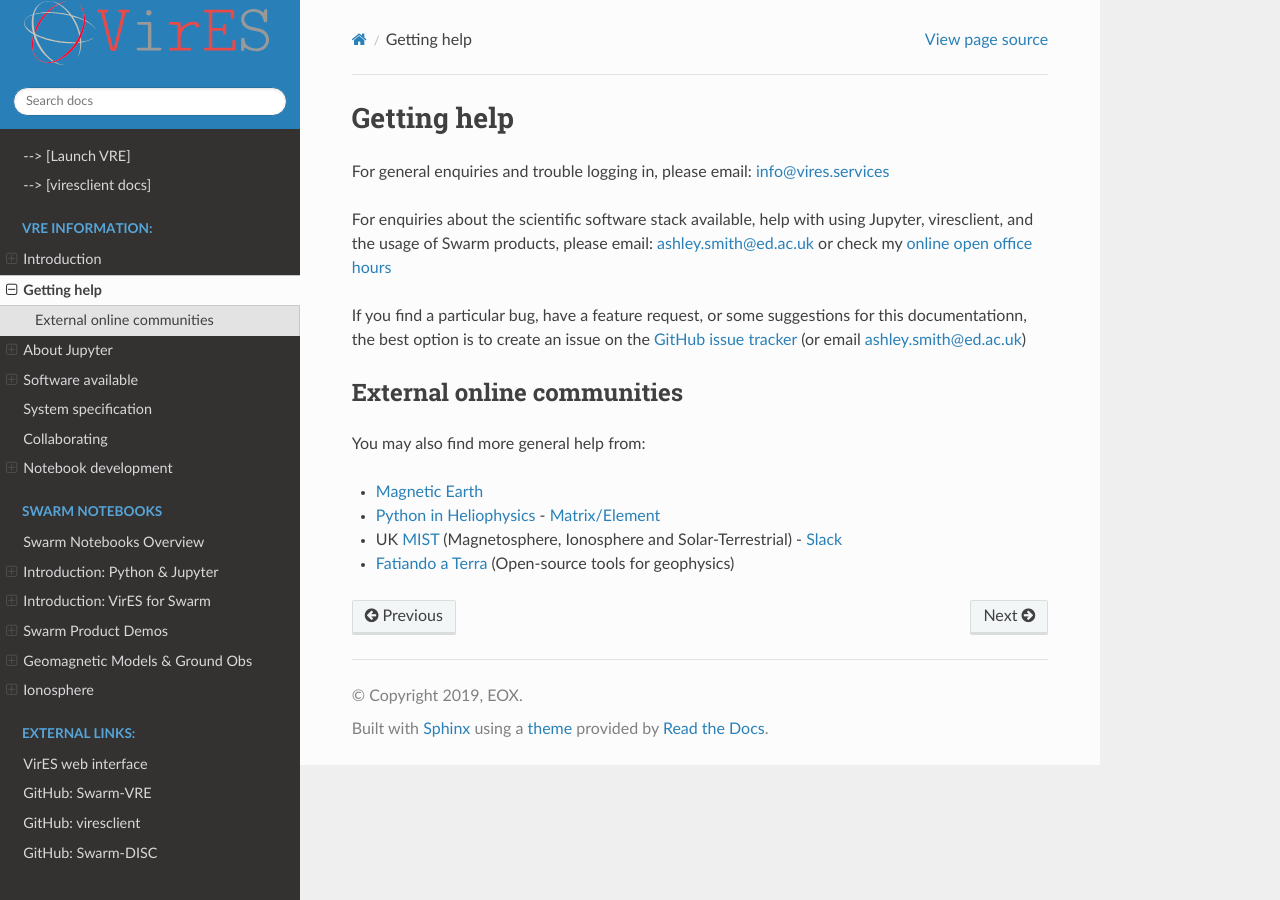
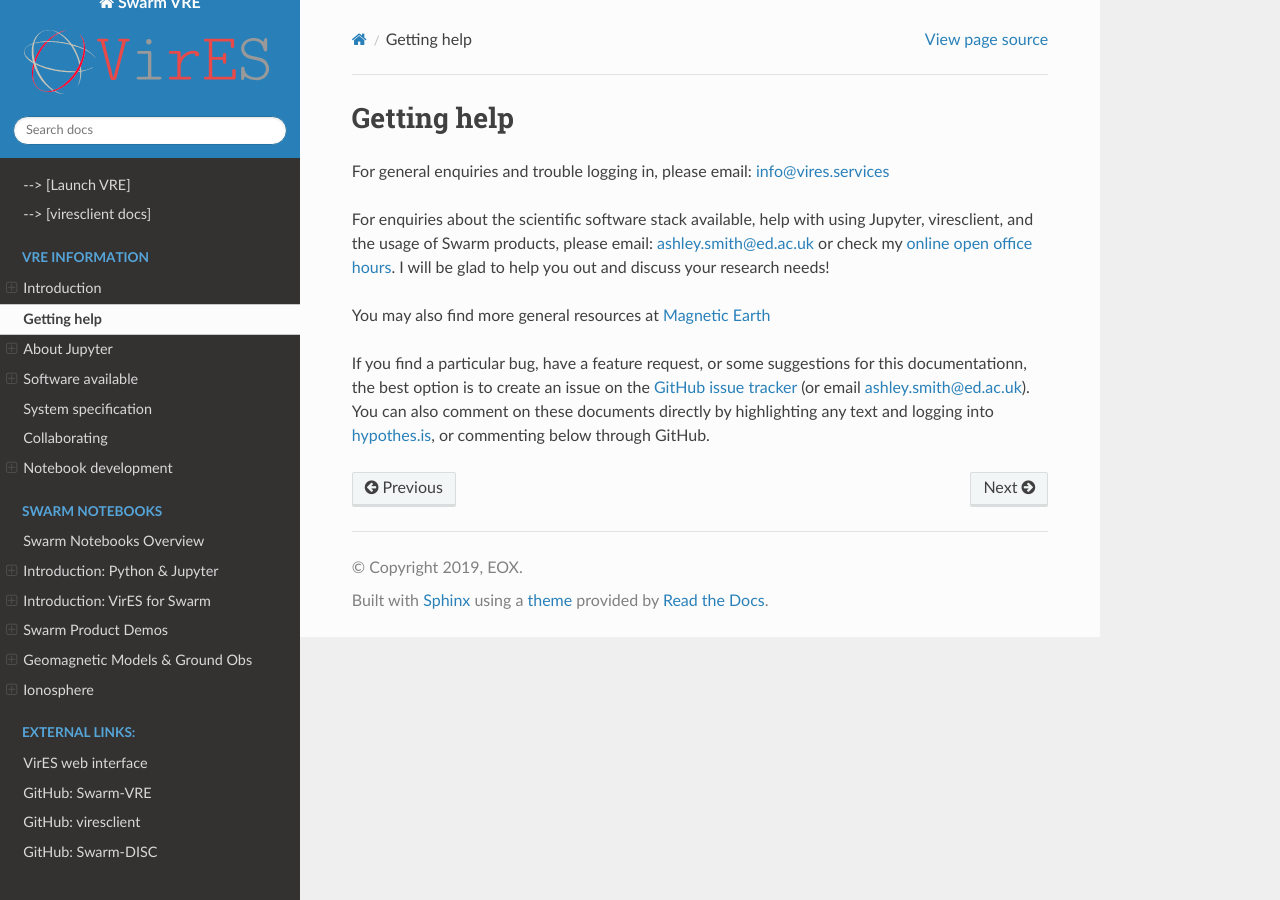
Before and after one commit to ESA-VirES/Swarm-VRE, a Sphinx documentation site: the page built from docs/help.rst, in a window 1280 px wide. Built offline with Sphinx 7.4.7 and the Read the Docs theme 2.0.0, drawn with Linux system fonts in a browser that asks for light colours; the version number could not be read and is left out.

Commit message:
Minor editorial updates

```diff
--- a/docs/help.rst
+++ b/docs/help.rst
@@ -3,16 +3,8 @@
 
 For general enquiries and trouble logging in, please email: info@vires.services
 
-For enquiries about the scientific software stack available, help with using Jupyter, viresclient, and the usage of Swarm products, please email: ashley.smith@ed.ac.uk or check my `online open office hours <https://smithara.github.io/>`_
+For enquiries about the scientific software stack available, help with using Jupyter, viresclient, and the usage of Swarm products, please email: ashley.smith@ed.ac.uk or check my `online open office hours <https://smithara.github.io/>`_. I will be glad to help you out and discuss your research needs!
 
-If you find a particular bug, have a feature request, or some suggestions for this documentationn, the best option is to create an issue on the `GitHub issue tracker <https://github.com/ESA-VirES/Swarm-VRE/issues>`_ (or email ashley.smith@ed.ac.uk)
+You may also find more general resources at `Magnetic Earth <https://magneticearth.org/pages/organisations.html>`_
 
-External online communities
----------------------------
-
-You may also find more general help from:
-
-- `Magnetic Earth <https://magneticearth.org/pages/software.html>`_
-- `Python in Heliophysics <http://heliopython.org/contact/>`_ - `Matrix/Element <https://riot.im/app/#/room/#heliopython:openastronomy.org>`_
-- UK `MIST <https://www.mist.ac.uk/>`_ (Magnetosphere, Ionosphere and Solar-Terrestrial) - `Slack <https://mist-uk.slack.com/>`_
-- `Fatiando a Terra <https://www.fatiando.org/#contact>`_ (Open-source tools for geophysics)
+If you find a particular bug, have a feature request, or some suggestions for this documentationn, the best option is to create an issue on the `GitHub issue tracker <https://github.com/ESA-VirES/Swarm-VRE/issues>`_ (or email ashley.smith@ed.ac.uk). You can also comment on these documents directly by highlighting any text and logging into `hypothes.is <https://web.hypothes.is/>`_, or commenting below through GitHub.
--- a/docs/index.rst
+++ b/docs/index.rst
@@ -17,7 +17,7 @@
 
 .. toctree::
   :maxdepth: 2
-  :caption: VRE Information:
+  :caption: VRE Information
 
   intro
   help
--- a/docs/notebooks_preface.rst
+++ b/docs/notebooks_preface.rst
@@ -1,9 +1,5 @@
 Swarm Notebooks Overview
 ========================
-
-.. warning::
-
-  In development
 
 .. note::
 
@@ -13,7 +9,7 @@
 
   .. raw:: html
 
-        <a href="https://vre.vires.services/user-redirect/lab/tree/shared/Swarm_notebooks/"
+        <a href="https://vre.vires.services/user-redirect/lab/tree/shared/Swarm_notebooks/notebooks"
         target="_blank">
             <button type="button">
                 <img src="_static/vre_python_logo.svg.png" width=40></img>
```
Also changed, not shown: docs/intro.rst (+4 -4 lines).
